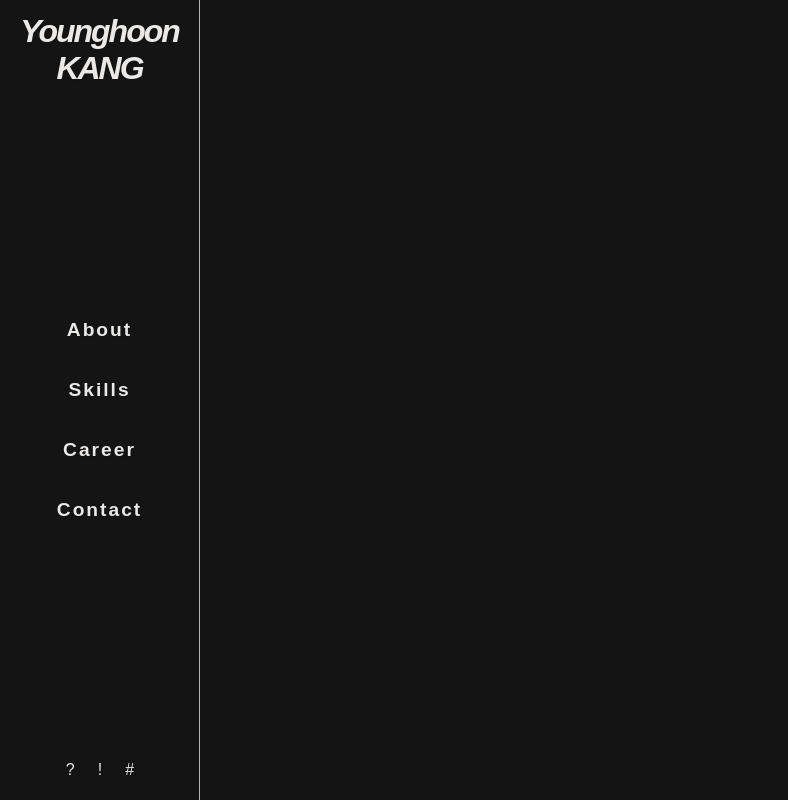
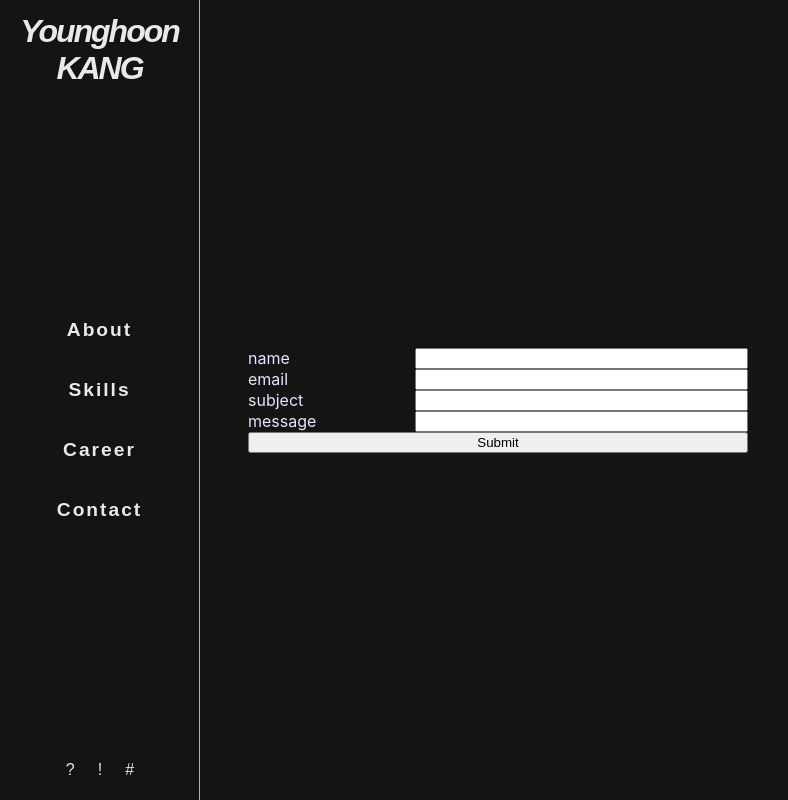
Before and after one commit to CityHopper/portfolio_react-ts, a React (Create React App) app: page /contact in a window 1280 px wide. Shown: the whole page, without its empty margins (0-788 px from the left). Built offline with nearby package versions, Linux system fonts and the light colour scheme; a web font is replaced by a local one.

Commit message:
Modify Contact

```diff
--- a/package.json
+++ b/package.json
@@ -9,6 +9,7 @@
     "@types/jest": "^27.5.2",
     "react": "^18.2.0",
     "react-dom": "^18.2.0",
+    "react-hook-form": "^7.34.2",
     "react-router-dom": "^6.3.0",
     "react-scripts": "5.0.1",
     "typescript": "^4.7.4",
--- a/src/_index.scss
+++ b/src/_index.scss
@@ -138,6 +138,30 @@ $line-height: calc(#{$clip-height} - 5px);
   }
 }
 
+.form {
+  display: grid;
+  grid-template-columns: 1fr 2fr;
+  width: 500px;
+
+  label {
+    text-align: right;
+    margin-right: 1em;
+    width: max-content;
+  }
+
+  &__error {
+    grid-column: 1/3;
+    text-align: center;
+  }
+
+  button {
+    grid-column: 1/3;
+  }
+
+
+
+}
+
 @include media(tablet, mobile) {
   .container {
     margin-left: 120px;
--- /dev/null
+++ b/src/components/Contact.tsx
@@ -0,0 +1,47 @@
+import {useForm, SubmitHandler} from "react-hook-form";
+
+function Contact() {
+    interface FormValue {
+        name: string;
+        email: string;
+        subject: string;
+        message: string;
+    }
+
+    const {register, handleSubmit, formState: {errors}} = useForm<FormValue>()
+    const onSubmitHandler: SubmitHandler<FormValue> = (data) => {
+        console.log(data)
+    }
+    return (
+        <article className={"container"}>
+            <form className={"form"}
+                  onSubmit={handleSubmit(onSubmitHandler)}>
+                <label>name</label>
+                <input {...register("name", {required: true})} />
+                {errors.name && errors.name.type === "required" && (
+                    <div className={"form__error"}>이름을 입력해 주세요.</div>
+                )}
+                <label>email</label>
+                <input type="email" {...register("email",
+                    {required: true, pattern: /^\S+@\S+$/i})} />
+                {errors.email && errors.email.type === "required" && (
+                    <div className={"form__error"}>이메일을 정확히 입력해 주세요.</div>
+                )}
+                <label>subject</label>
+                <input {...register("subject", {required: true})} />
+                {errors.subject && errors.subject.type === "required" && (
+                    <div className={"form__error"}>제목을 입력해 주세요.</div>
+                )}
+                <label>message</label>
+                <input {...register("message", {required: true})} />
+                {errors.message && errors.message.type === "required" && (
+                    <div className={"form__error"}>내용을 입력해 주세요.</div>
+                )}
+                <button type={"submit"}>Submit</button>
+
+            </form>
+        </article>
+    )
+}
+
+export default Contact;
--- a/src/components/Content.js
+++ b/src/components/Content.tsx
@@ -3,6 +3,7 @@ import Home from "./Home";
 import About from "./About";
 import Skills from "./Skills";
 import Career from "./Career";
+import Contact from "./Contact";
 import {Routes, Route, BrowserRouter} from "react-router-dom";
 
 function Content() {
@@ -14,6 +15,7 @@ function Content() {
                     <Route path={"/about"} element={<About/>}/>
                     <Route path={"/skills"} element={<Skills/>}/>
                     <Route path={`/career`} element={<Career/>}/>
+                    <Route path={`/contact`} element={<Contact/>}/>
                     {/*<Route path={"/search?/*"} element={<Search/>}/>*/}
                     {/*<Route path={`/movies/:id`} element={<Detail/>}/>*/}
 
--- a/src/components/Skills.tsx
+++ b/src/components/Skills.tsx
@@ -10,7 +10,7 @@ function Skills () {
     let skillList: Array<skill> = [
         {name: "Front-end", level: 90, item:["React", "Redux", "HTML5", "SCSS", "CSS3", "ES6+", "TypeScript"]},
         {name: "Back-end", level: 60, item:["Flask", "AWS", "Django", "SQL"]},
-        {name: "Data Science", level: 50, item:["Python", "Pandas", "Numpy", "NLP"]},
+        {name: "Data Science", level: 50, item:["Python", "R", "Pandas", "Numpy", "NLP"]},
         {name: "Co-work", level: 70, item: ["Git (GitHub/GitLab)", "Zeplin", "Slack"]}
     ]
 
@@ -28,7 +28,8 @@ function Skills () {
                     had built an Flask API providing geographic data(GeoJson) at a start-up company by myself.
                 </p>
                 <p>
-                    I also have data analysis ability with Python(Pandas, numpy) and R.
+                    Also, I have data analysis ability with Python(Pandas, numpy) and R,
+                    which I got from a 6-month bigdata course from.
                 </p>
             </section>
             <section className={"container__half"}>
```
Also changed, not shown: 1 other file (tests, documents, lock files or other folders).
